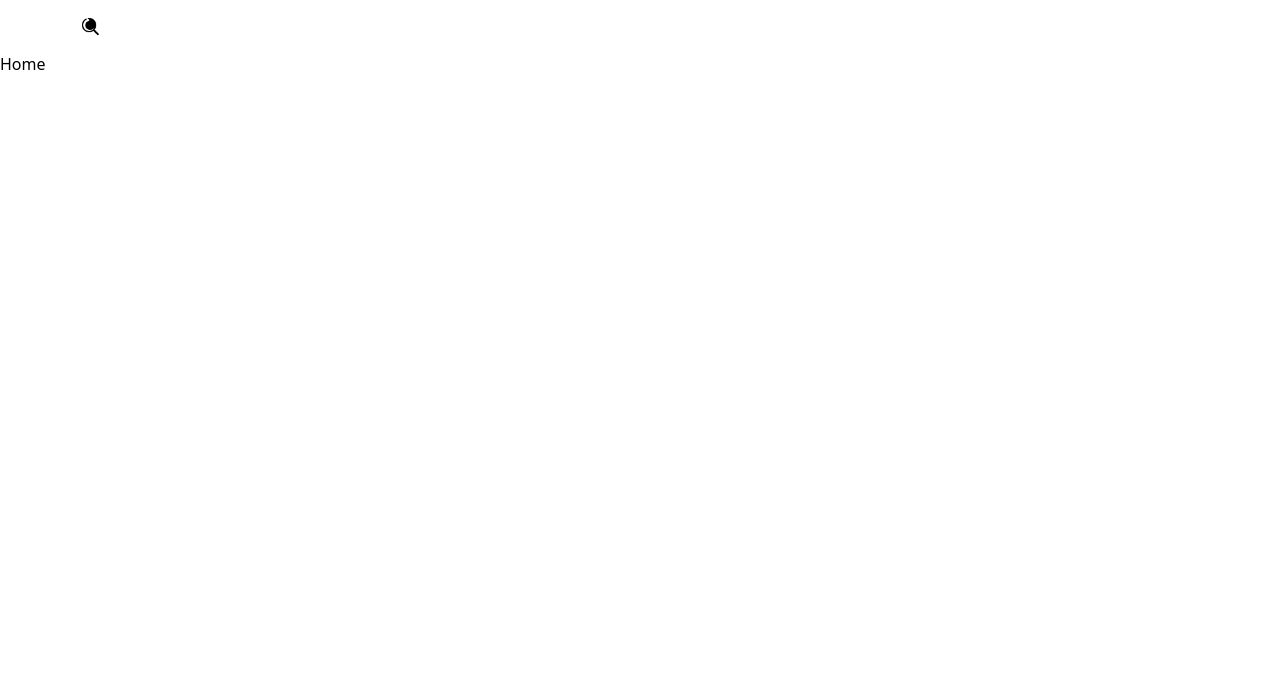
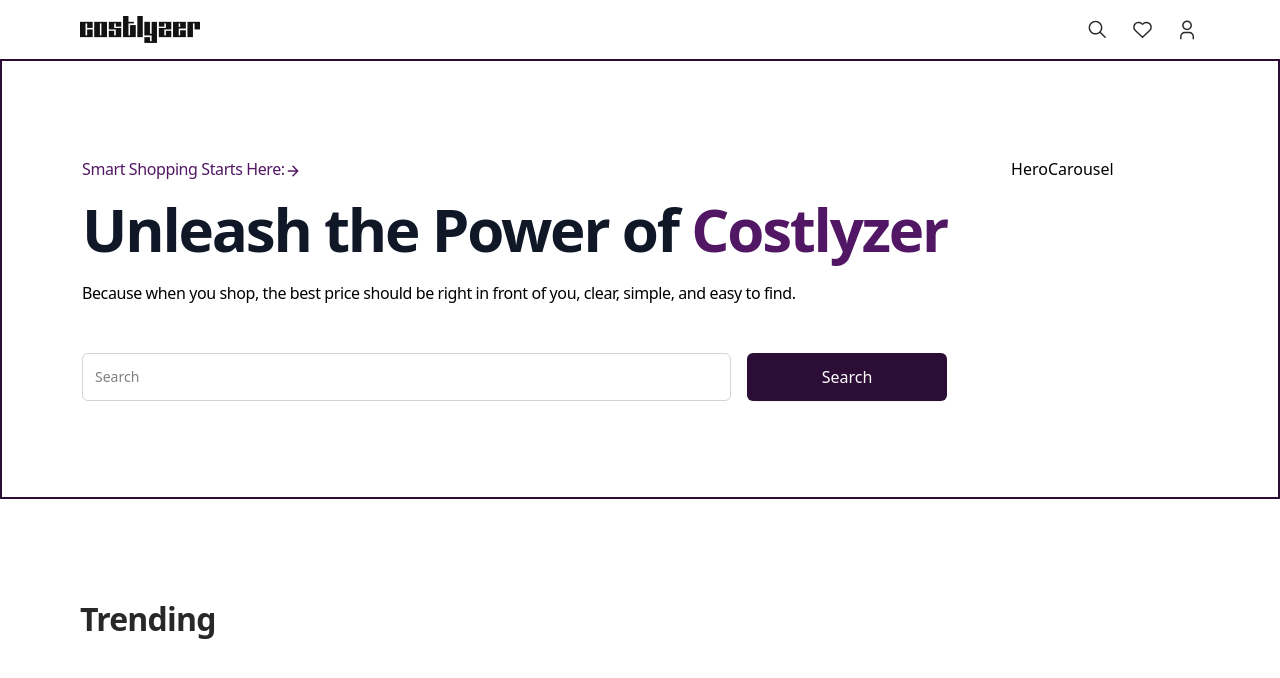
Before and after one commit to riizzn/costlyzer, a Next.js app: page / in a window 1280 px wide. Shown: the top 678 px of the page. Built offline with nearby package versions, Linux system fonts and the light colour scheme.

Commit message:
Add navigation and search bars

```diff
--- a/app/globals.css
+++ b/app/globals.css
@@ -3,10 +3,10 @@
 /* Theme configuration */
 @theme {
   /* Colors */
-  --color-primary: #e43030;
-  --color-primary-orange: #d48d3b;
-  --color-primary-green: #3e9242;
-  --color-secondary: #282828;
+  --color-primary: #511764;           /* Deep Purple */
+  --color-primary-pink: #C957BC;      /* Pinkish Purple */
+  --color-primary-yellow: #FFC872;    /* Warm Yellow-Orange */
+  --color-secondary: #282828;         /* Dark Gray (kept) */
   --color-gray-200: #eaecf0;
   --color-gray-300: #d0d5dd;
   --color-gray-500: #667085;
@@ -17,6 +17,7 @@
   --color-white-200: #edf0f8;
   --color-black-100: #3d4258;
   --color-neutral-black: #23263b;
+   --color-darkpurple: #2c0d36;
 
   /* Shadows */
   --shadow-xs: 0px 1px 2px 0px rgba(16, 24, 40, 0.05);
@@ -48,11 +49,11 @@
   }
 
   .head-text {
-    @apply mt-4 text-6xl leading-[72px] font-bold tracking-[-1.2px] text-gray-900;
+    @apply mt-3 text-6xl leading-[72px] font-bold tracking-[-2.2px] text-gray-900;
   }
 
   .section-text {
-    @apply text-secondary text-[32px] font-semibold;
+    @apply text-secondary text-[32px] font-semibold tracking-tight;
   }
 
   .small-text {
@@ -170,10 +171,10 @@
 
   /* SEARCHBAR */
   .searchbar-input {
-    @apply flex-1 min-w-[200px] w-full p-3 border border-gray-300 rounded-lg shadow-xs text-base text-gray-500 focus:outline-none;
+    @apply flex-1 min-w-[200px] w-full p-3 border  border-gray-300 rounded-md text-sm focus:outline-none focus:ring-2 focus:ring-gray-500/20
   }
 
   .searchbar-btn {
-    @apply bg-gray-900 border border-gray-900 rounded-lg shadow-xs px-5 py-3 text-white text-base font-semibold hover:opacity-90 disabled:pointer-events-none disabled:cursor-not-allowed disabled:opacity-40;
+    @apply p-3 min-w-[200px]  bg-darkpurple text-white rounded-md  hover:bg-gray-800 transition-colors shadow-xs
   }
 }
--- a/app/page.tsx
+++ b/app/page.tsx
@@ -1,9 +1,45 @@
-import React from 'react'
+import SearchBar from "@/components/SearchBar";
+import Image from "next/image";
+import React from "react";
 
 const Home = () => {
   return (
-    <div>Home</div>
-  )
-}
+    <>
+    <section className="px-6 md:px-20 py-24 border-2 border-darkpurple">
+      <div className="flex max-xl:flex-col gap-16">
+        <div className="flex flex-col justify-center">
+          <p className="text-primary  tracking-tight">
+            Smart Shopping Starts Here:
+            <Image
+              className="inline-flex"
+              src="/assets/icons/download.svg"
+              width={16}
+              height={16}
+              alt="arrow-right"
+            />
+          </p>
+          <h1 className="head-text ">
+            Unleash the Power of <span className="text-primary">Costlyzer</span>
+          </h1>
+          <p className="tracking-tight mt-4">
+            Because when you shop, the best price should be right in front of
+            you, clear, simple, and easy to find.
+          </p>
+          <SearchBar/>
+        </div>
+        HeroCarousel
+      </div>
 
-export default Home
+    </section>
+    <section className="trending-section">
+      <h2 className="section-text">Trending</h2>
+      <div className="flex flex-wrap gap-x-8 gap-y-16">
+
+
+      </div>
+    </section>
+    </>
+  );
+};
+
+export default Home;
--- a/components/NavBar.tsx
+++ b/components/NavBar.tsx
@@ -1,20 +1,43 @@
-import Image from 'next/image'
-import Link from 'next/link'
-import React from 'react'
+import Image from "next/image";
+import Link from "next/link";
+import React from "react";
 
+const navIcons = [
+  { src: "/assets/icons/search.svg", alt: "search" },
+  { src: "/assets/icons/black-heart.svg", alt: "heart" },
+  { src: "/assets/icons/user.svg", alt: "user" },
+];
 const NavBar = () => {
   return (
-    <header className='w-full'>
-        <nav className='nav'>
-            <Link href="/" className='flex items-center gap-1'>
-            <Image src="/assets/icons/logo.png" width={20} height={30} alt="logo" className='object-contain'/>
-            {/* <Image src="/assets/icons/cost1.png" width={90} height={90} alt="costlyzer"/> */}
+    <header className="w-full">
+      <nav className="nav">
+        <Link href="/" className="flex items-center gap-1">
+          {/* <Image
+            src="/assets/icons/logo.png"
+            width={25}
+            height={25}
+            alt="logo"
+            className="object-contain"
+          /> */}
+          <Image src="/assets/icons/costbold.png" width={120} height={120} alt="costlyzer"/>
+          {/* <p className="nav-logo tracking-tight">COSTLYZER </p> */}
+        </Link>
+        <div className="flex items-center gap-5">
+          {/* link */}
+          {navIcons.map((o, i) => (
+            <Image
+              className="cursor-pointer object-contain"
+              key={i}
+              src={o.src}
+              width={25}
+              height={25}
+              alt={o.alt}
+            />
+          ))}
+        </div>
+      </nav>
+    </header>
+  );
+};
 
-            </Link>
-
-        </nav>
-    </header>
-  )
-}
-
-export default NavBar
+export default NavBar;
--- /dev/null
+++ b/components/SearchBar.tsx
@@ -0,0 +1,30 @@
+"use client";
+import React, { useState } from "react";
+
+const SearchBar = () => {
+  const [query, setQuery] = useState("");
+  const handleSubmit = (e: React.FormEvent) => {
+    e.preventDefault();
+  };
+  return (
+    <form className="flex flex-wrap gap-4 mt-12" onSubmit={handleSubmit}>
+      <input
+        type="text"
+        value={query}
+        onChange={(e) => {
+          setQuery(e.target.value);
+        }}
+        placeholder="Search"
+        className='searchbar-input'
+      />
+      <button
+        type="submit"
+        className="searchbar-btn "
+      >
+        Search
+      </button>
+    </form>
+  );
+};
+
+export default SearchBar;
```
Also changed, not shown: public/assets/icons/costbold.png (added), public/assets/icons/download.svg (added).
